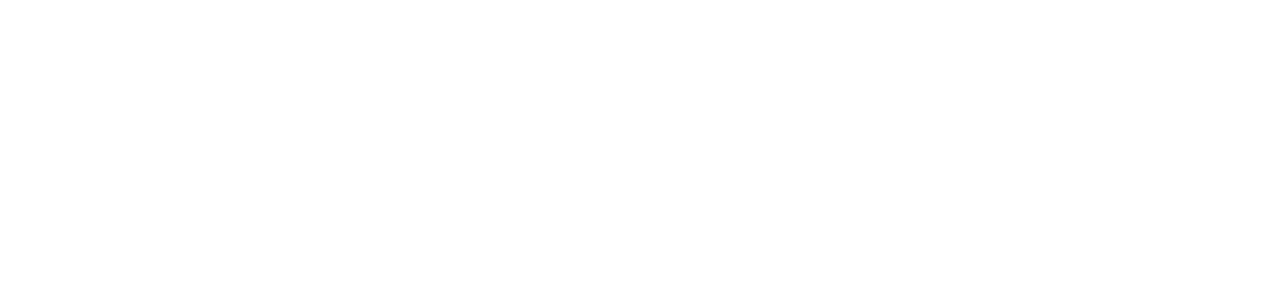
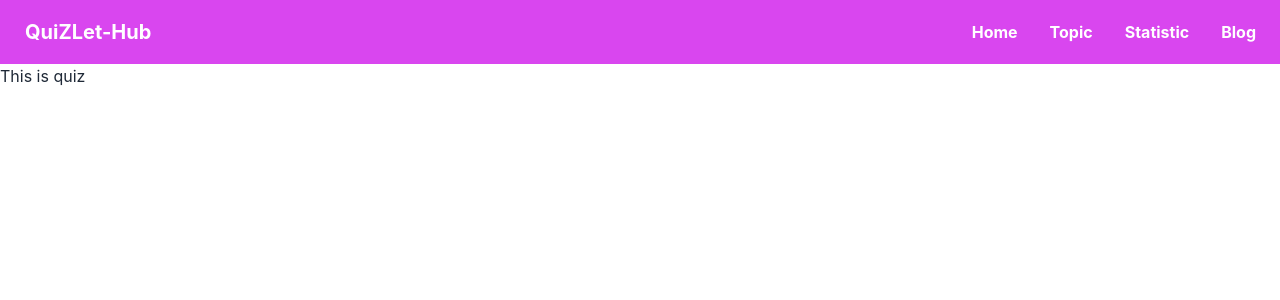
Before and after one commit to AhmedJobaer/quizlet-hub, a React (Create React App) app: page /quiz in a window 1280 px wide. Shown: the top 300 px of the page. Built offline with nearby package versions, Linux system fonts and the light colour scheme.

Commit message:
nav-bar added

```diff
--- /dev/null
+++ b/postcss.config.js
@@ -0,0 +1,6 @@
+module.exports = {
+  plugins: {
+    tailwindcss: {},
+    autoprefixer: {},
+  },
+}
--- a/src/App.js
+++ b/src/App.js
@@ -1,10 +1,31 @@
 import logo from './logo.svg';
 import './App.css';
+import { createBrowserRouter, RouterProvider } from 'react-router-dom';
+import Main from './layouts/Main';
+import Home from './components/Home/Home';
+import Quiz from './components/Quiz/Quiz';
 
 function App() {
+  const router = createBrowserRouter([
+    {
+      path: '/',
+      element: <Main></Main>,
+      children: [
+        {
+          path: '/',
+          loader: () => fetch('https://openapi.programming-hero.com/api/quiz'),
+          element: <Home></Home>
+        },
+        {
+          path: '/quiz',
+          element: <Quiz></Quiz>
+        }
+      ]
+    }
+  ])
   return (
-    <div className="App">
-
+    <div className="">
+      <RouterProvider router={router}></RouterProvider>
     </div>
   );
 }
--- /dev/null
+++ b/src/components/Header/Header.css
@@ -0,0 +1,19 @@
+.header {
+    display: flex;
+    align-items: center;
+    justify-content: space-around;
+    color: white;
+    background-color: salmon;
+}
+
+.nav-bar a {
+    margin-right: 20px;
+    text-decoration: none;
+    color: white;
+    font-weight: bold;
+}
+
+.nav-bar a:hover {
+    background-color: rgb(194, 139, 133);
+    padding: 5px;
+}
--- /dev/null
+++ b/src/components/Header/Header.js
@@ -0,0 +1,25 @@
+import React from 'react';
+import { Link } from 'react-router-dom';
+
+
+const Header = () => {
+    return (
+        <div className=''>
+            <div className="navbar bg-fuchsia-500 text-white font-bold ">
+                <div className="flex-1">
+                    <Link className="btn btn-ghost font-bold normal-case text-xl">QuiZLet-Hub</Link>
+                </div>
+                <div className="flex-none">
+                    <ul className="menu menu-horizontal p-0">
+                        <li><Link to='/'>Home</Link></li>
+                        <li><Link to='/quiz'>Topic</Link></li>
+                        <li><Link>Statistic</Link></li>
+                        <li><Link>Blog</Link></li>
+                    </ul>
+                </div>
+            </div>
+        </div>
+    );
+};
+
+export default Header;
--- /dev/null
+++ b/src/components/Home/Home.js
@@ -0,0 +1,16 @@
+import React from 'react';
+import { useLoaderData } from 'react-router-dom';
+
+const Home = () => {
+    const quizTopic = useLoaderData();
+    console.log(quizTopic);
+    return (
+        <div>
+            {
+
+            }
+        </div>
+    );
+};
+
+export default Home;
--- /dev/null
+++ b/src/components/Quiz/Quiz.js
@@ -0,0 +1,13 @@
+import React from 'react';
+
+
+const Quiz = () => {
+
+    return (
+        <div>
+            <h2>This is quiz</h2>
+        </div>
+    );
+};
+
+export default Quiz;
--- a/src/index.css
+++ b/src/index.css
@@ -1,3 +1,7 @@
+@tailwind base;
+@tailwind components;
+@tailwind utilities;
+
 body {
   margin: 0;
   font-family: -apple-system, BlinkMacSystemFont, 'Segoe UI', 'Roboto', 'Oxygen',
--- /dev/null
+++ b/src/layouts/Main.js
@@ -0,0 +1,14 @@
+import React from 'react';
+import { Outlet } from 'react-router-dom';
+import Header from '../components/Header/Header';
+
+const Main = () => {
+    return (
+        <div>
+            <Header></Header>
+            <Outlet></Outlet>
+        </div>
+    );
+};
+
+export default Main;
--- /dev/null
+++ b/tailwind.config.js
@@ -0,0 +1,10 @@
+/** @type {import('tailwindcss').Config} */
+module.exports = {
+  content: [
+    "./src/**/*.{js,jsx,ts,tsx}",
+  ],
+  theme: {
+    extend: {},
+  },
+  plugins: [require("daisyui")],
+}
```
Also changed, not shown: package.json (+7 -0 lines), 1 other file (tests, documents, lock files or other folders).
